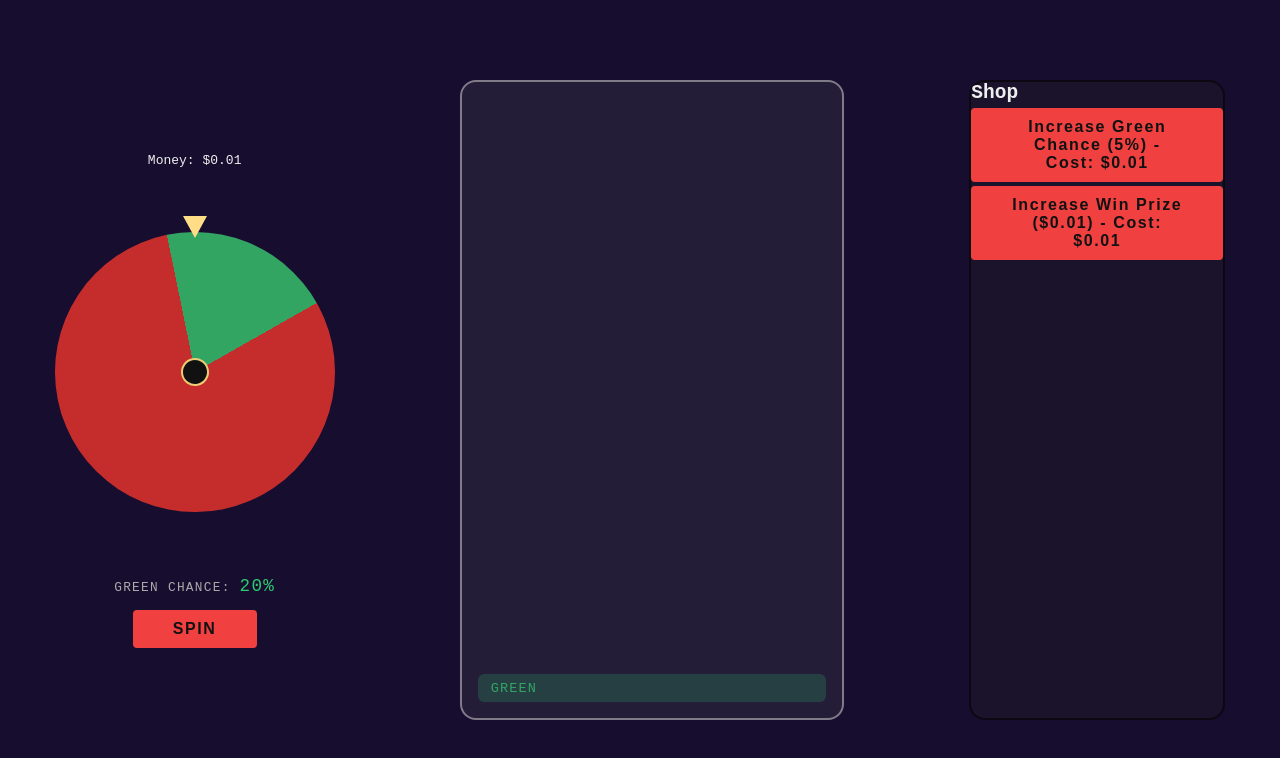
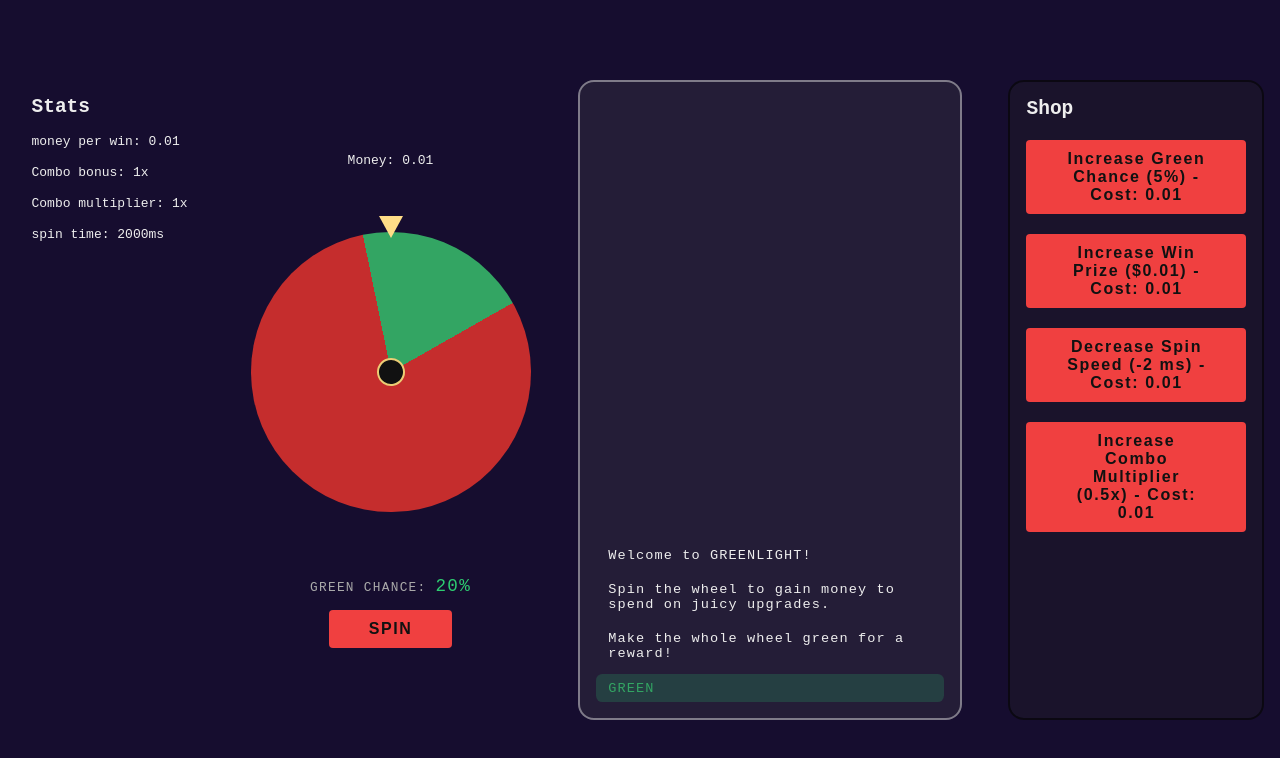
Before and after one commit to BAlmroth/greenlight, a plain HTML site: page index.html in a window 1280 px wide. Both pictures are taken after a click on the button "SPIN". Drawn offline with Linux system fonts and the light colour scheme.

Commit message:
working first concept of greenlight. work in progress

```diff
--- a/index.html
+++ b/index.html
@@ -8,6 +8,15 @@
   </head>
   <body>
     <section class="game">
+            <div id="stats">
+        <h2>Stats</h2>
+        <div id="statsContent">
+          <p>money per win: <span id="moneyPerWin">0.01</span></p>
+          <p>Combo bonus: <span id="comboBonus">1x</span></p>
+          <p>Combo multiplier: <span id="comboMultiplier">1x</span></p>
+          <p>spin time: <span id="spinTime">2000ms</span></p>
+      </div>
+      </div>
       <div class="spin">
         <div id="money">Money: 0.00</div>
         <div class="wheel-wrap">
@@ -32,6 +41,12 @@
           <button data-upgrade="prize">
             Increase Win Prize ($0.01) - <span id="prizeCost"></span>
           </button>
+          <button data-upgrade="speed">
+            Decrease Spin Speed (-2 ms) - <span id="speedCost"></span>
+          </button>
+          <button data-upgrade="combo">
+            Increase Combo Multiplier (0.5x) - <span id="comboCost"></span>
+          </button>
         </div>
       </div>
     </section>
--- a/script.js
+++ b/script.js
@@ -3,6 +3,7 @@ const wheelEl = document.getElementById("wheel");
 let greenChance = 0.2;
 let currentDeg = 0;
 let spinning = false;
+let spinDuration = 2000;
 
 //dumb quotes to insert in results box with random interval and colors when you lose
 const lossQuotes = [
@@ -15,19 +16,17 @@ const lossQuotes = [
   "The wheel is mocking you",
   "You are not good at this",
   "I feel bad for you",
-  "HAHAHAHAHAHAHAH"
+  "ha ha ha ha",
 ];
 //quotes when you win
 const winQuotes = [
   "FINNALY",
-  "Are you still consious?",
+  "there is hope",
   "Luck is in the air!",
   "You must be a green thumb!",
-  "The wheel loves you today!",
+  "The wheel   loves you today!",
   "WOW, you are not worthlessa after all!",
 ];
-
-
 
 function updateWheel() {
   const greenDeg = greenChance * 360;
@@ -42,10 +41,11 @@ function spin() {
   spinning = true;
   document.getElementById("spinBtn").disabled = true;
 
-  const duration = 500;
+  const duration = spinDuration;
   const isWin = Math.random() < greenChance;
   const greenDeg = greenChance * 360;
 
+  //animate to stop on green or red depending on win/loss
   let targetDeg;
   if (isWin) {
     targetDeg = Math.random() * greenDeg;
@@ -83,63 +83,107 @@ function spin() {
 
   requestAnimationFrame(animate);
 }
-
+//stats upgrades and money variables
 let money = 0;
 let moneyAmount = 0.01;
+
 let chanceUpgradeCost = 0.01;
 let prizeUpgradeCost = 0.01;
+let speedUpgradeCost = 0.01;
+let comboCost = 0.01;
+
+let combo = 0;
+let comboBonus = 1; // increased by buying the upgrade
 
 function onResult(isWin) {
-  const box = document.getElementById("result");
+  const resultBox = document.getElementById("result");
 
- // show result
+  // show result
   const row = document.createElement("div");
   row.className = "result-row " + (isWin ? "win" : "loss");
   row.textContent = isWin ? "GREEN" : "RED";
-  box.append(row);
+  resultBox.append(row);
 
   // random quote
-  if (Math.random() < 0.2) {
+  if (Math.random() < 0.1) {
     const quotes = isWin ? winQuotes : lossQuotes;
     const quote = quotes[Math.floor(Math.random() * quotes.length)];
-    const colors = ["#f0a500", "#a855f7", "#3b82f6", "#ec4899", "#14b8a6", "#f97316"];
+    const colors = [
+      "#f0a500",
+      "#a855f7",
+      "#3b82f6",
+      "#ec4899",
+      "#14b8a6",
+      "#f97316",
+    ];
 
     const quoteRow = document.createElement("div");
     quoteRow.className = "result-row quote";
     quoteRow.textContent = `"${quote}"`;
     quoteRow.style.color = colors[Math.floor(Math.random() * colors.length)];
-    box.append(quoteRow);
+    resultBox.append(quoteRow);
   }
 
-  box.scrollTop = box.scrollHeight; //automatically scrolls the result box to the bottom after a new result is added
+  resultBox.scrollTop = resultBox.scrollHeight; //automatically scrolls the result box to the bottom after a new result is added
 
-  const rows = box.querySelectorAll(".result-row");
+  const rows = resultBox.querySelectorAll(".result-row");
   if (rows.length > 20) rows[0].remove();
 
   if (isWin) {
-    money += moneyAmount;
+    combo++;
+    money += moneyAmount * combo * comboBonus;
+    document.getElementById("comboMultiplier").textContent = combo + "x";
     updateMoneyDisplay();
+  } else {
+    combo = 0;
+    document.getElementById("comboMultiplier").textContent = "0x";
   }
 }
 
 // UPDATE UI
 function updateMoneyDisplay() {
-  document.getElementById("money").textContent = "Money: $" + money.toFixed(2);
+  document.getElementById("money").textContent = "Money: " + money.toFixed(2);
   updateShopButtons();
 }
-
 function updateShopButtons() {
   document.querySelector('[data-upgrade="chance"]').disabled =
     money < chanceUpgradeCost;
   document.querySelector('[data-upgrade="prize"]').disabled =
     money < prizeUpgradeCost;
+  document.querySelector('[data-upgrade="speed"]').disabled =
+    money < speedUpgradeCost;
+  document.querySelector('[data-upgrade="combo"]').disabled = money < comboCost;
 }
-function updateShopPrices() {
+function updateUi() {
   document.getElementById("chanceCost").textContent =
-    "Cost: $" + chanceUpgradeCost.toFixed(2);
+    "Cost: " + chanceUpgradeCost.toFixed(2);
   document.getElementById("prizeCost").textContent =
-    "Cost: $" + prizeUpgradeCost.toFixed(2);
+    "Cost: " + prizeUpgradeCost.toFixed(2);
+  document.getElementById("speedCost").textContent =
+    "Cost: " + speedUpgradeCost.toFixed(2);
+  document.getElementById("spinTime").textContent = spinDuration + "ms"; //show time in ui
+  document.getElementById("moneyPerWin").textContent = moneyAmount.toFixed(2);
+  document.getElementById("comboCost").textContent =
+    "Cost: " + comboCost.toFixed(2);
+  document.getElementById("comboBonus").textContent = comboBonus + "x";
 }
+
+function showWelcomeMessage() {
+  const resultBox = document.getElementById("result");
+  const messages = [
+    "Welcome to GREENLIGHT!",
+    "Spin the wheel to gain money to spend on juicy upgrades.",
+    "Make the whole wheel green for a reward!",
+  ];
+
+  messages.forEach((msg) => {
+    const row = document.createElement("div");
+    row.className = "result-row";
+    row.textContent = msg;
+    resultBox.append(row);
+  });
+}
+showWelcomeMessage();
 
 // BUY UPGRADES
 function buyUpgrade(type) {
@@ -150,14 +194,35 @@ function buyUpgrade(type) {
     money -= chanceUpgradeCost;
     chanceUpgradeCost *= 10; //upgrade price cost after purchase by x10
     updateWheel();
+    //WINNER
+    if (greenChance === 1) {
+      const resultBox = document.getElementById("result");
+      const row = document.createElement("div");
+      row.className = "result-row win";
+      row.textContent = "CONGRATULATIONS YOU WIN! YOU JUST WASTED AN UNGODLY AMOUNT OF TIME. Go outside and watch some birds please";
+      resultBox.append(row);
+      resultBox.scrollTop = resultBox.scrollHeight;
+    }
     updateMoneyDisplay();
-    updateShopPrices();
+    updateUi();
   } else if (type === "prize" && money >= prizeUpgradeCost) {
     moneyAmount += 0.01;
     money -= prizeUpgradeCost;
     prizeUpgradeCost *= 10; //upgrade price cost after purchase
     updateMoneyDisplay(); //update how much money you have
-    updateShopPrices(); //update prices of upgrades
+    updateUi(); //update prices of upgrades
+  } else if (type === "speed" && money >= speedUpgradeCost) {
+    spinDuration = Math.max(spinDuration - 200, 100);
+    money -= speedUpgradeCost;
+    speedUpgradeCost *= 10;
+    updateMoneyDisplay();
+    updateUi();
+  } else if (type === "combo" && money >= comboCost) {
+    comboBonus++;
+    money -= comboCost;
+    comboCost *= 10;
+    updateMoneyDisplay();
+    updateUi();
   }
 }
 
@@ -171,4 +236,4 @@ document.getElementById("upgrades").addEventListener("click", (e) => {
 });
 
 updateShopButtons();
-updateShopPrices();
+updateUi();
--- a/style.css
+++ b/style.css
@@ -126,6 +126,7 @@ button:disabled {
     background-color: #24242450;
     border-radius: 1rem;
     border: 2px solid #00000096;
+    padding: 1rem;
 }
 
 #result {
@@ -146,3 +147,17 @@ button:disabled {
 
 .result-row.win  { background: #2ecc7130; color: #33a563; }
 .result-row.loss { background: #e74c3c30; color: #c52d2d; }
+
+
+#stats, #shop, #statsContent, #upgrades {
+    display: flex;
+    flex-direction: column;
+    gap: 1rem;
+    padding: auto;
+}
+
+#stats {
+  height: 100%;
+  align-self: flex-start;
+  padding: 1rem;
+}
```
